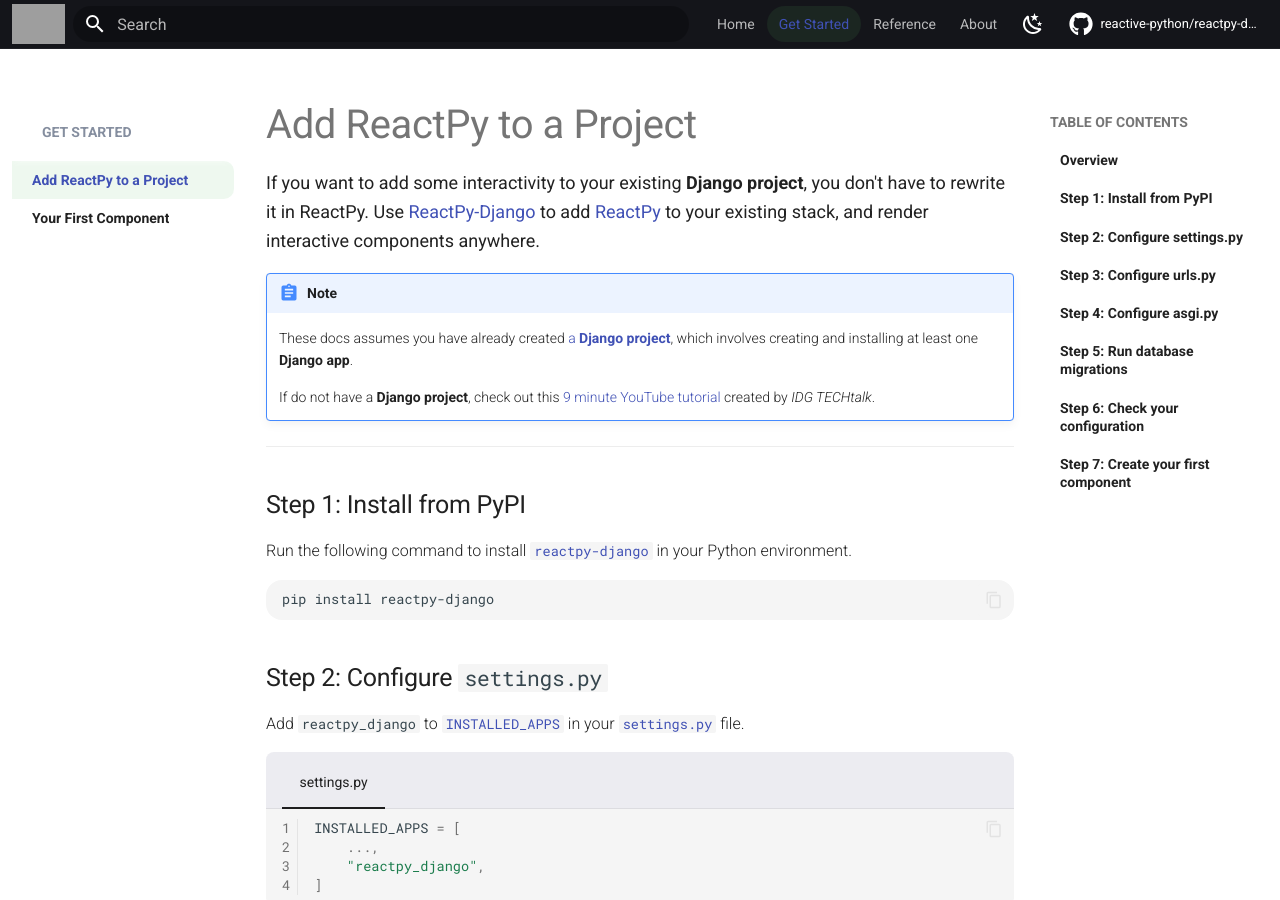
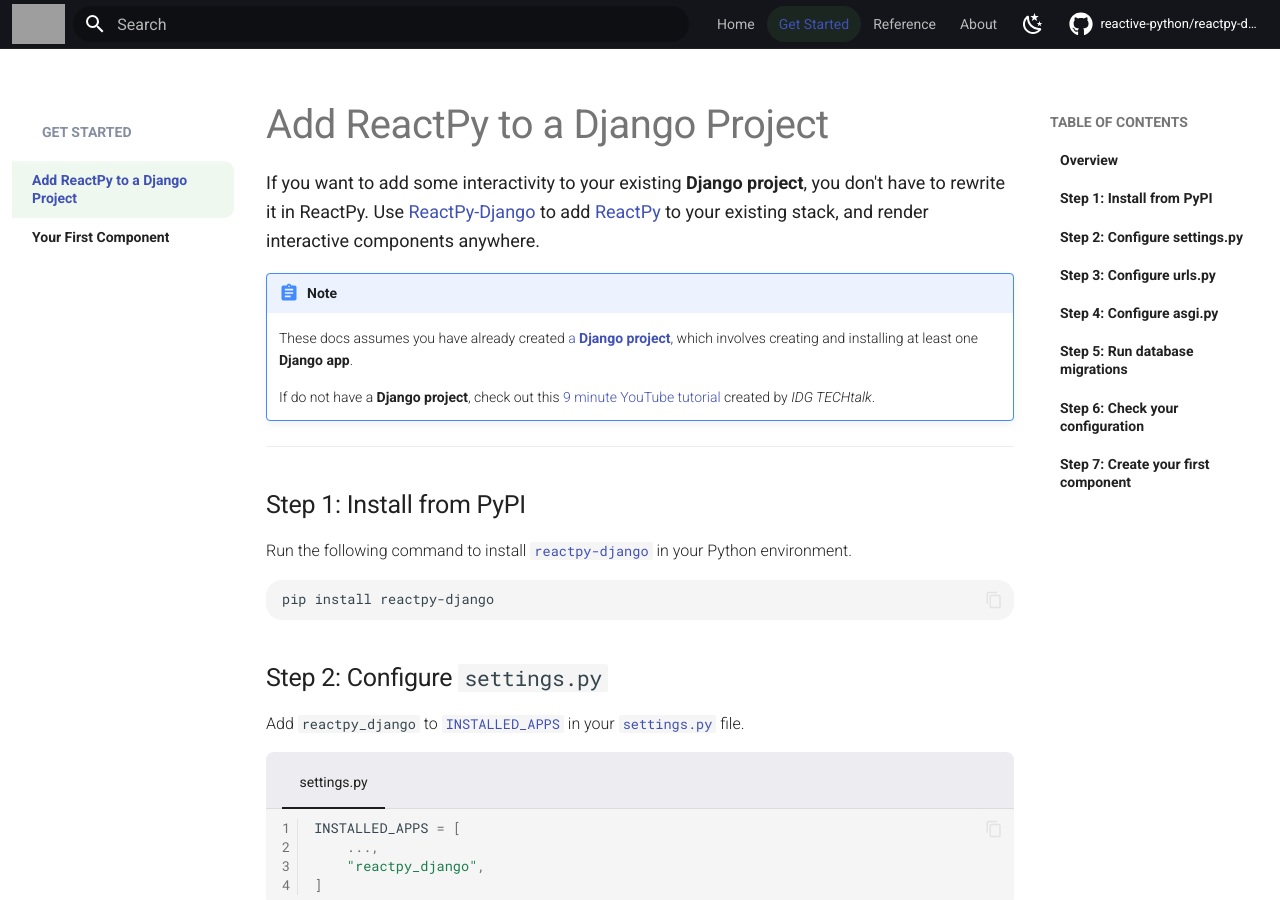
Before and after one commit to reactive-python/reactpy-django, an MkDocs documentation site: the page built from docs/src/learn/add-reactpy-to-a-django-project.md, in a window 1280 px wide and 900 px high. Built offline with MkDocs 1.6.1 and Material for MkDocs 9.7.7, drawn with Linux system fonts in a browser that asks for light colours; comment, search, counter and statistics services are not loaded; the version menu is left out; grey boxes are pictures that could not be loaded.

Commit message:
django proj

```diff
--- a/mkdocs.yml
+++ b/mkdocs.yml
@@ -2,7 +2,7 @@
 nav:
     - Home: index.md
     - Get Started:
-          - Add ReactPy to a Project: learn/add-reactpy-to-a-project.md
+          - Add ReactPy to a Django Project: learn/add-reactpy-to-a-django-project.md
           - Your First Component: learn/your-first-component.md
     - Reference:
           - Components: reference/components.md
```
Also changed, not shown: docs/src/learn/add-reactpy-to-a-django-project.md (renamed from docs/src/learn/add-reactpy-to-a-project.md).
